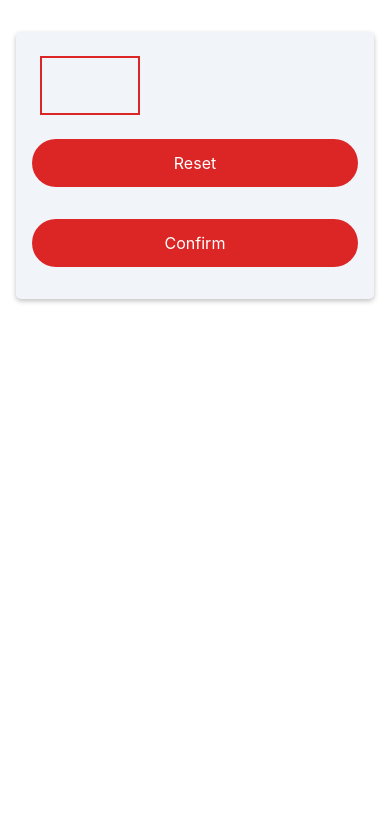
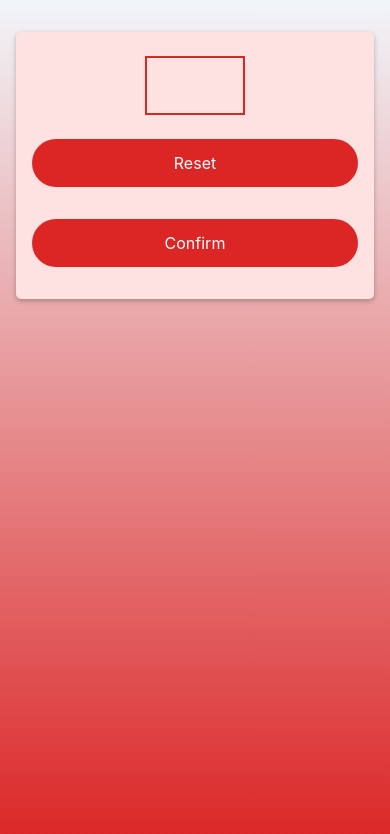
Before and after one commit to srinibas39/react-native-game, a React Native app: screen / in a window 390 px wide. Shown: the top 834 px of the page. Built offline with nearby package versions, Linux system fonts and the light colour scheme.

Commit message:
linear gradient

```diff
--- a/App.js
+++ b/App.js
@@ -1,13 +1,13 @@
 
 import { StyleSheet, Text, View, StatusBar } from 'react-native';
 import { StartGame } from './screen/StartGame';
+import { LinearGradient } from 'expo-linear-gradient';
 
 export default function App() {
   return (
-    <View style={styles.appContainer} >
-      <StatusBar />
+    <LinearGradient colors={["#f1f5f9", "#dc2626"]} style={styles.appContainer} >
       <StartGame />
-    </View>
+    </LinearGradient >
   );
 }
 
@@ -15,6 +15,6 @@ const styles = StyleSheet.create({
   appContainer: {
     flex: 1,
     padding: 16,
-    flexDirection: "column"
+    flexDirection: "column",
   }
 })
--- a/package.json
+++ b/package.json
@@ -15,7 +15,8 @@
     "react": "17.0.2",
     "react-dom": "17.0.2",
     "react-native": "0.68.2",
-    "react-native-web": "0.17.7"
+    "react-native-web": "0.17.7",
+    "expo-linear-gradient": "~11.3.0"
   },
   "devDependencies": {
     "@babel/core": "^7.12.9"
--- a/screen/StartGame.js
+++ b/screen/StartGame.js
@@ -3,35 +3,45 @@ import { PrimaryButton } from "../components/PrimaryButton"
 
 export const StartGame = () => {
   return <View style={styles.inputContainer}>
-    <TextInput style={styles.input} maxLength={2} keyboardType="number-pad"/>
-    <PrimaryButton>Reset</PrimaryButton>
-    <PrimaryButton>Confirm</PrimaryButton>
+    <View style={styles.inputBox}>
+      <TextInput style={styles.input} maxLength={2} keyboardType="number-pad" />
+    </View>
+    <View>
+      <PrimaryButton >Reset</PrimaryButton>
+      <PrimaryButton>Confirm</PrimaryButton>
+    </View>
   </View>
 }
 
 const styles = StyleSheet.create({
   inputContainer: {
-    padding:16,
-    marginVertical:16,
-    borderRadius:5,
-    backgroundColor:"#f1f5f9",
+    padding: 16,
+    marginVertical: 16,
+    borderRadius: 5,
+    backgroundColor: "#fee2e2",
     // shadow for android
-    elevation:4,
+    elevation: 4,
     // shadow for ios
-    shadowColor:"black",
-    shadowRadius:5,
-    shadowOffset:{width:0,height:2},
-    shadowOpacity:0.25
+    shadowColor: "black",
+    shadowRadius: 5,
+    shadowOffset: { width: 0, height: 2 },
+    shadowOpacity: 0.25
   },
   input: {
-    width:100,
-    fontSize:32,
-    fontWeight:"bold",
-    borderWidth:2,
-    padding:8,
-    margin:8,
-    borderColor:"#dc2626",
-    color:"#dc2626",
-    textAlign:"center"
-  }
+    width: 100,
+    fontSize: 32,
+    fontWeight: "bold",
+    borderWidth: 2,
+    padding: 8,
+    margin: 8,
+    borderColor: "#dc2626",
+    color: "#dc2626",
+    textAlign: "center"
+  },
+  inputBox:{
+    flexDirection:"row",
+    justifyContent:"center",
+    alignItems:"center"
+  },
+
 })
```
Also changed, not shown: 1 other file (tests, documents, lock files or other folders).
